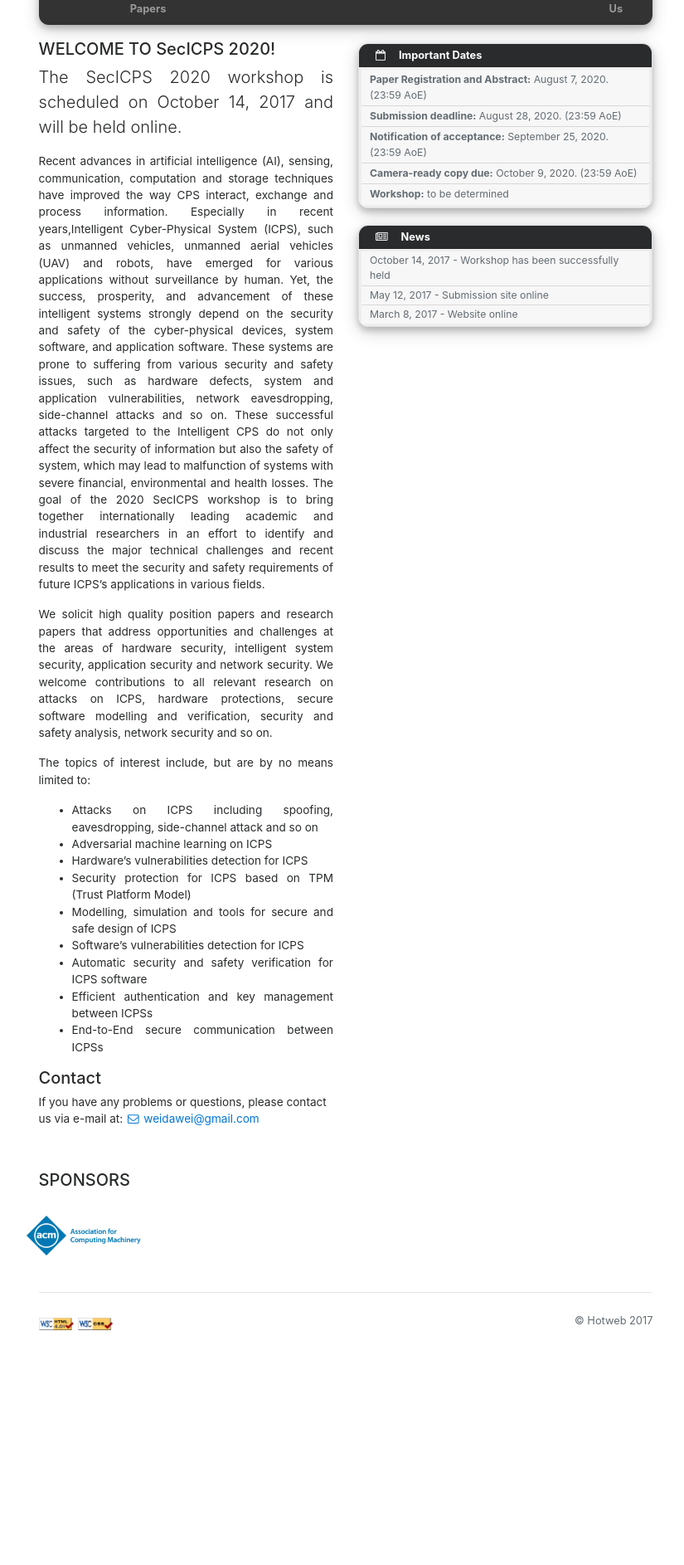
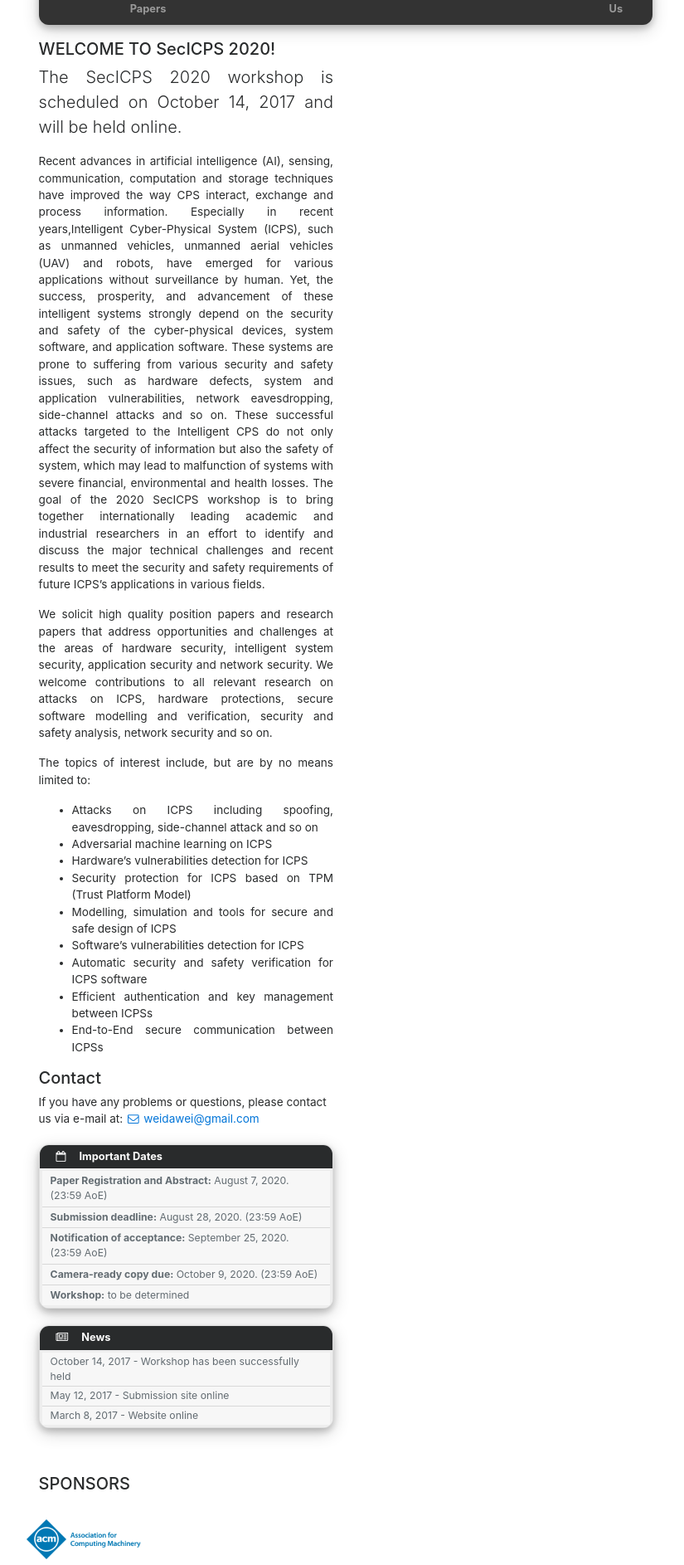
Before and after one commit to diao597576613/SecICPS.github.io, a Jekyll site: the page built from index.html, in a window 1280 px wide. Shown: the part 309-2195 px from the top of the page at 83% size, without its empty margins (223-1048 px from the left). Built offline with Jekyll 4.4.1, drawn with Linux system fonts in a browser that asks for light colours; nearby versions of some CDN libraries; before the commit the page ends 1926 px from its top, so only the background shows below that.

Commit message:
Update index.html

```diff
--- a/index.html
+++ b/index.html
@@ -10,7 +10,7 @@
 
 
 <div class="row">
-    <div class="col-xs-12 col-sm-12 col-md-6 col-lg-6 col-xl-6 text-justify conference-text">
+    <div class="col-xs-12 col-sm-12 col-md-12 col-lg-6 col-xl-6 text-justify conference-text">
 
             <h5>WELCOME TO SecICPS 2020!</h5>
 
@@ -60,7 +60,9 @@
                 {% include contact-us.html %}
 
     </div>
-    <div class="col-xs-12 col-sm-12 col-md-6 col-lg-6 col-xl-6">
+</div>
+<div class="row">
+    <div class="col-xs-12 col-sm-12 col-md-12 col-lg-6 col-xl-6">
         <!--######### important dates ##########-->
         {% include card-important-dates.html %}
         <!--####################################-->
```
Lines whose indentation alone changed are shown as unchanged.
